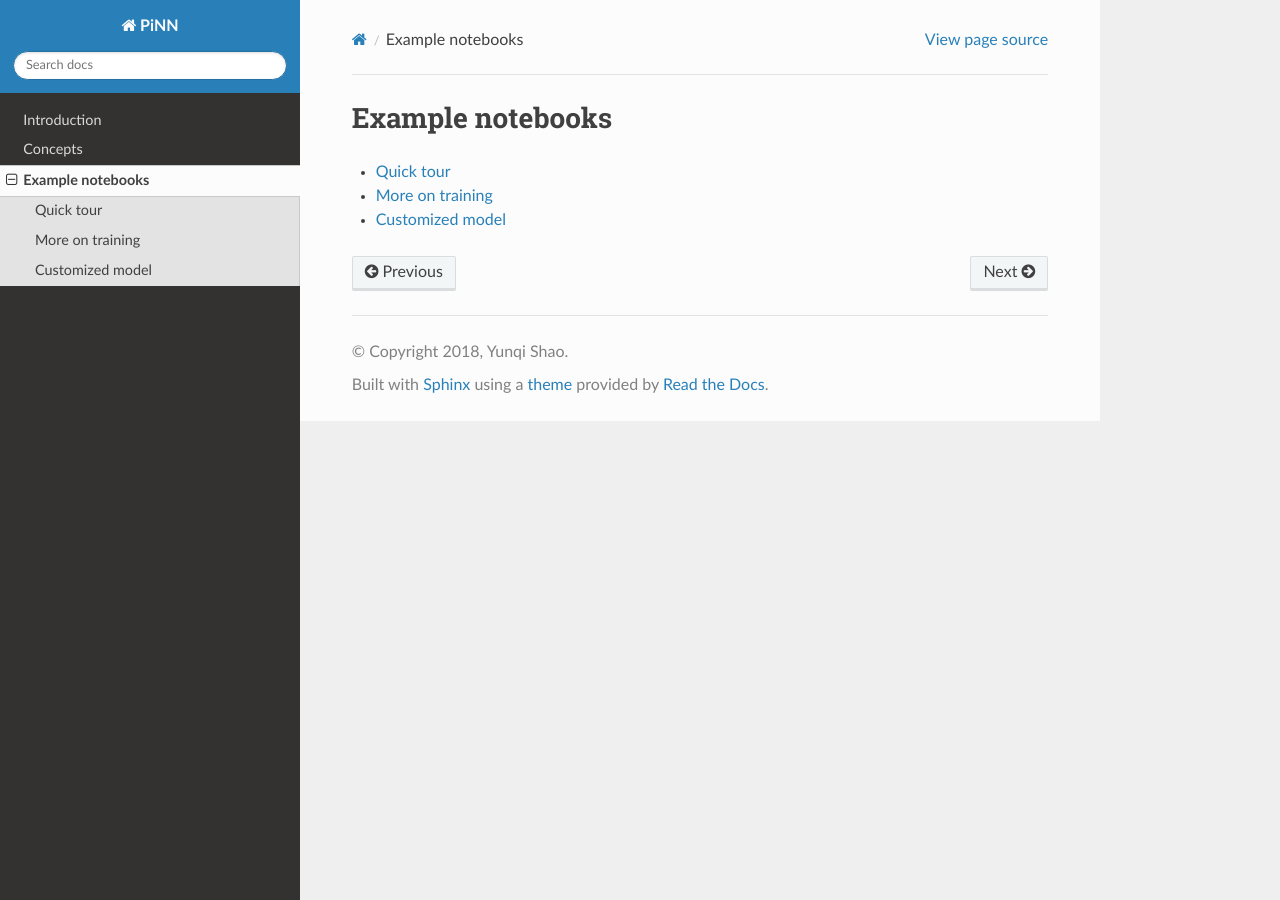
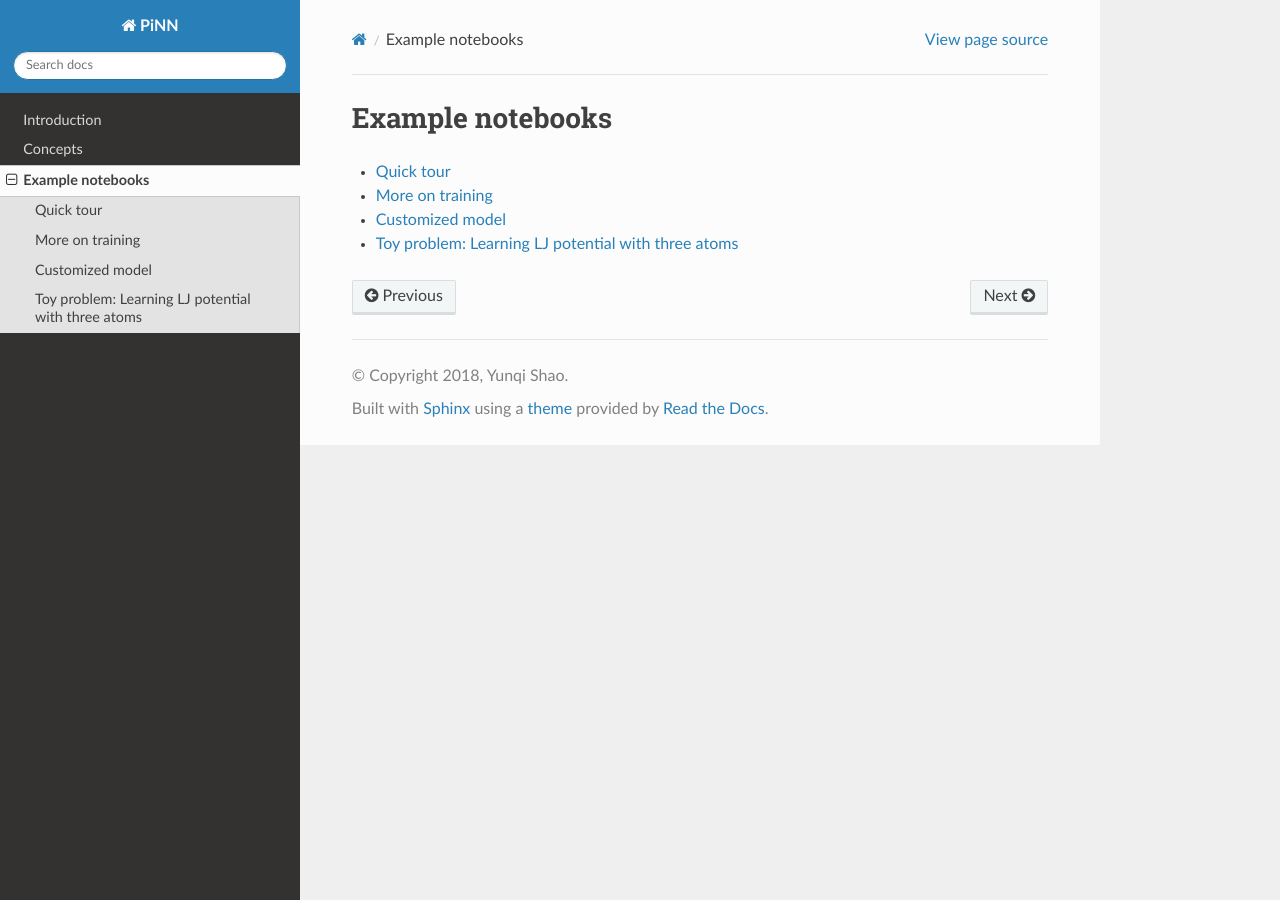
Before and after one commit to Teoroo-CMC/PiNN, a Sphinx documentation site: the page built from doc/notebooks.rst, in a window 1280 px wide. Built offline with Sphinx 7.4.7 and the Read the Docs theme 2.0.0, drawn with Linux system fonts in a browser that asks for light colours.

Commit message:
Add a toy problem notebook

```diff
--- a/doc/notebooks.rst
+++ b/doc/notebooks.rst
@@ -3,6 +3,7 @@ Example notebooks
 .. toctree::
    :maxdepth: 1
 
-   notebooks/1. Quick tour
-   notebooks/2. More on training
-   notebooks/3. Customized model
+   notebooks/1_Quick_tour
+   notebooks/2_More_on_training
+   notebooks/3_Customized_model
+   notebooks/Toy_LJ_with_three_atoms
```
Also changed, not shown: doc/notebooks/1_Quick_tour.ipynb (renamed from doc/notebooks/1. Quick tour.ipynb), doc/notebooks/2_More_on_training.ipynb (renamed from doc/notebooks/2. More on training.ipynb), doc/notebooks/3_Customized_model.ipynb (renamed from doc/notebooks/3. Customized model.ipynb), doc/notebooks/Toy_LJ_with_three_atoms.ipynb (added).
